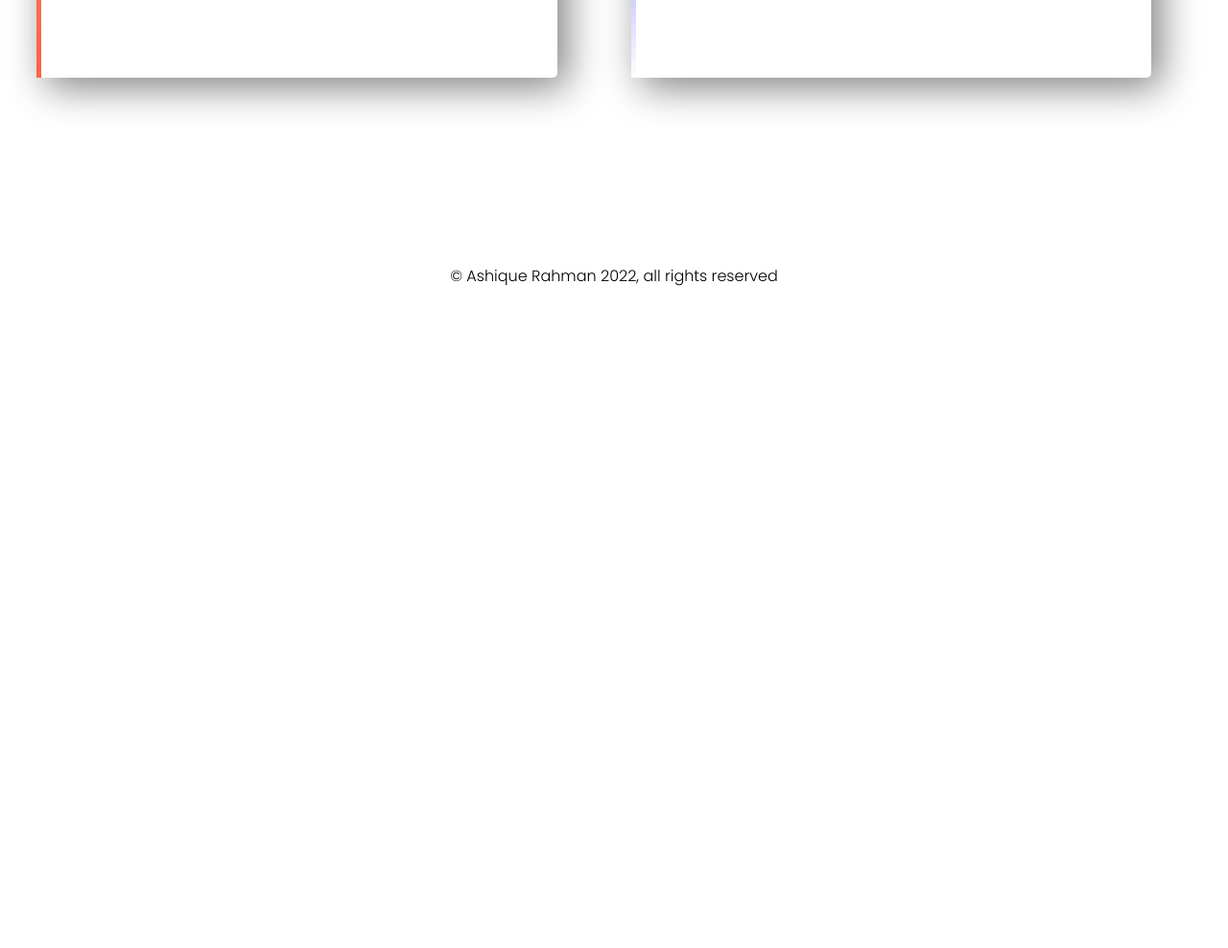
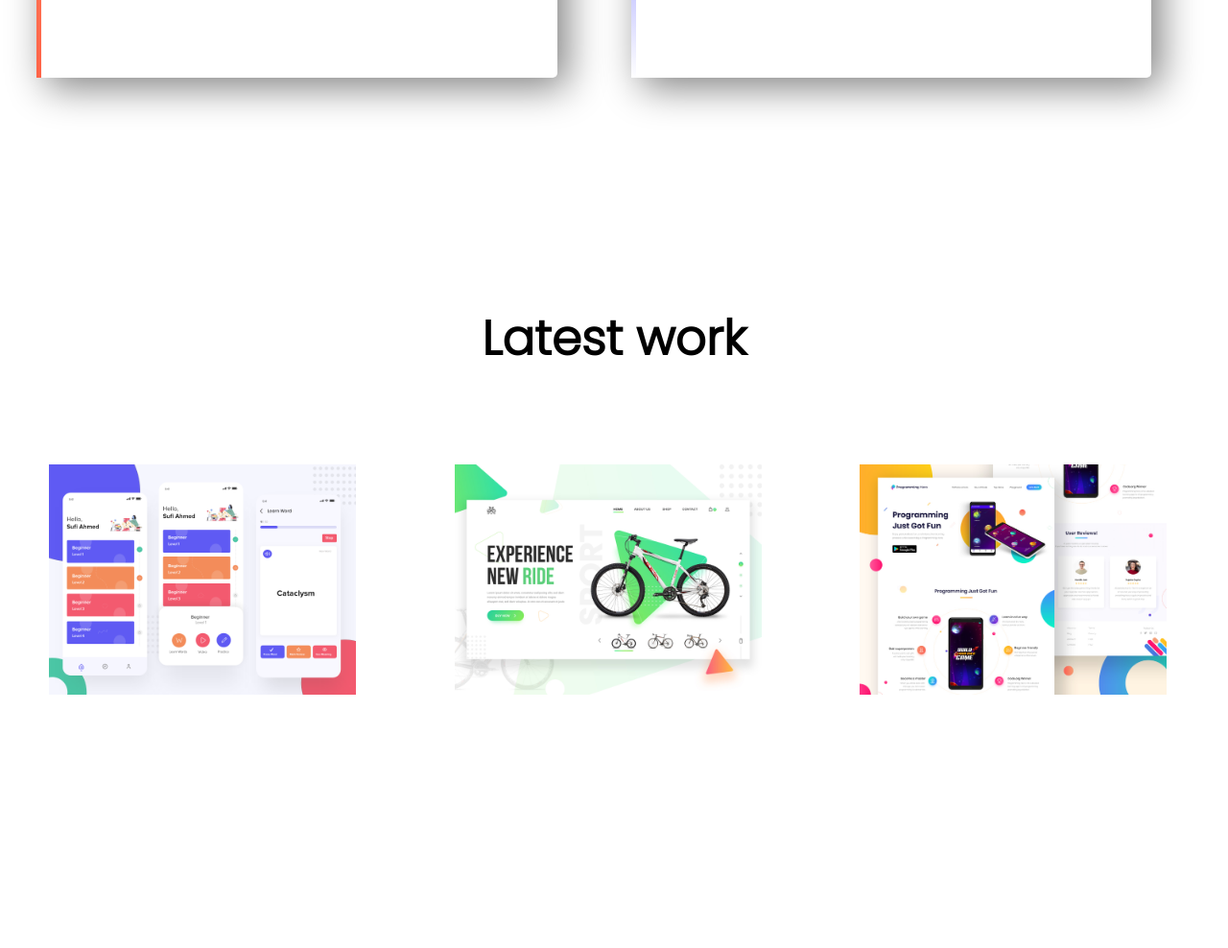
Before and after one commit to AshiqueRehman/Webportfolio, a plain HTML site: page index.html in a window 1280 px wide. Shown: the part 2192-3180 px from the top of the page at 96% size. Before the commit the page ends 2492 px from the top, so only its background shows below. Drawn offline with Linux system fonts and the light colour scheme.

Commit message:
added latest works

```diff
--- a/index.html
+++ b/index.html
@@ -57,6 +57,16 @@
 
 
     </section>
+
+    <section class=" latestWork">
+        <h1 style="text-align: center;">Latest work</h1>
+        <div>
+            <img src="images/work-1.png" alt="">
+        </div>
+        <div><img src="images/work-2.jpg" alt=""></div>
+        <div><img src="images/work-3.jpg" alt=""></div>
+    </section>
+
     <footer style="text-align: center; "> © Ashique Rahman 2022, all rights reserved</footer>
 </body>
 </html>
--- a/style.css
+++ b/style.css
@@ -71,3 +71,8 @@ section{
   border-image-slice: 1;
 
 }
+.latestWork img{
+    width: 25%;
+    float: left;
+    margin: 4%;
+}
```
Also changed, not shown: images/work-1.png (added), images/work-2.jpg (added), images/work-3.jpg (added).
